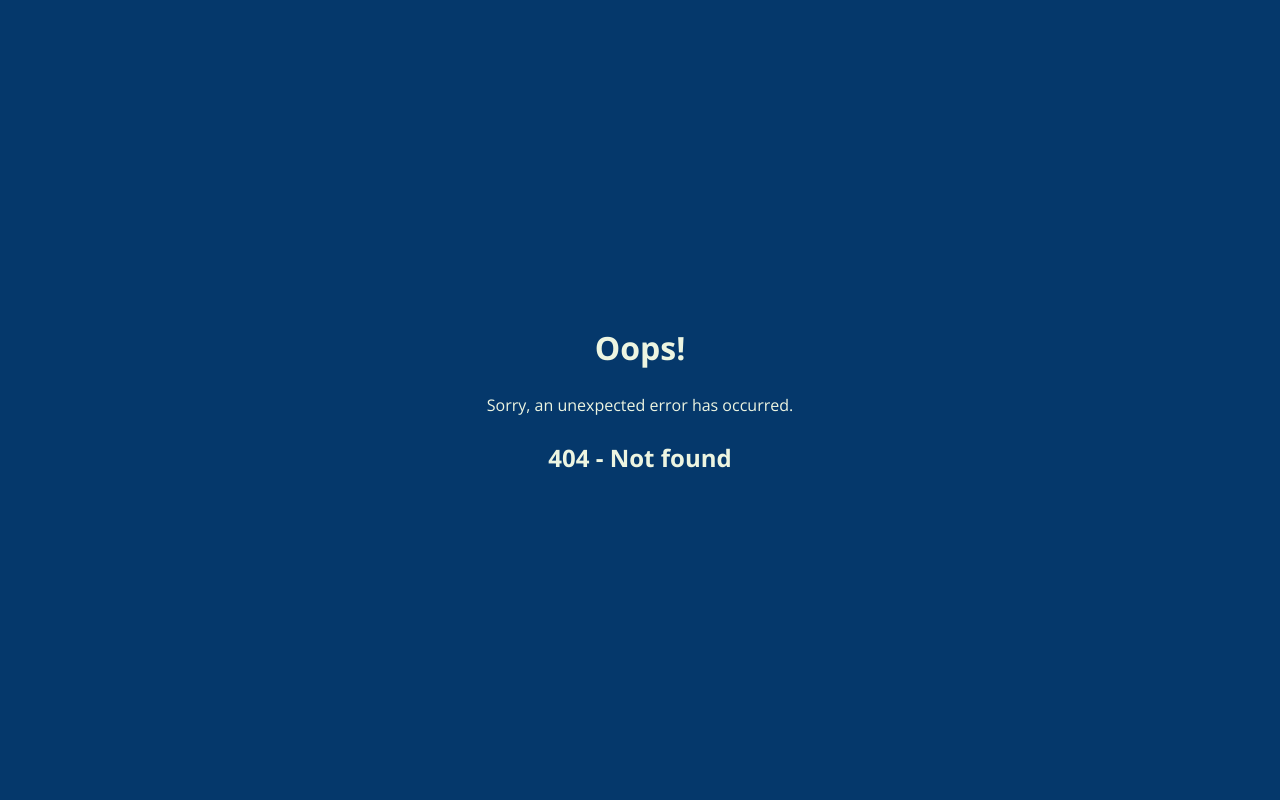
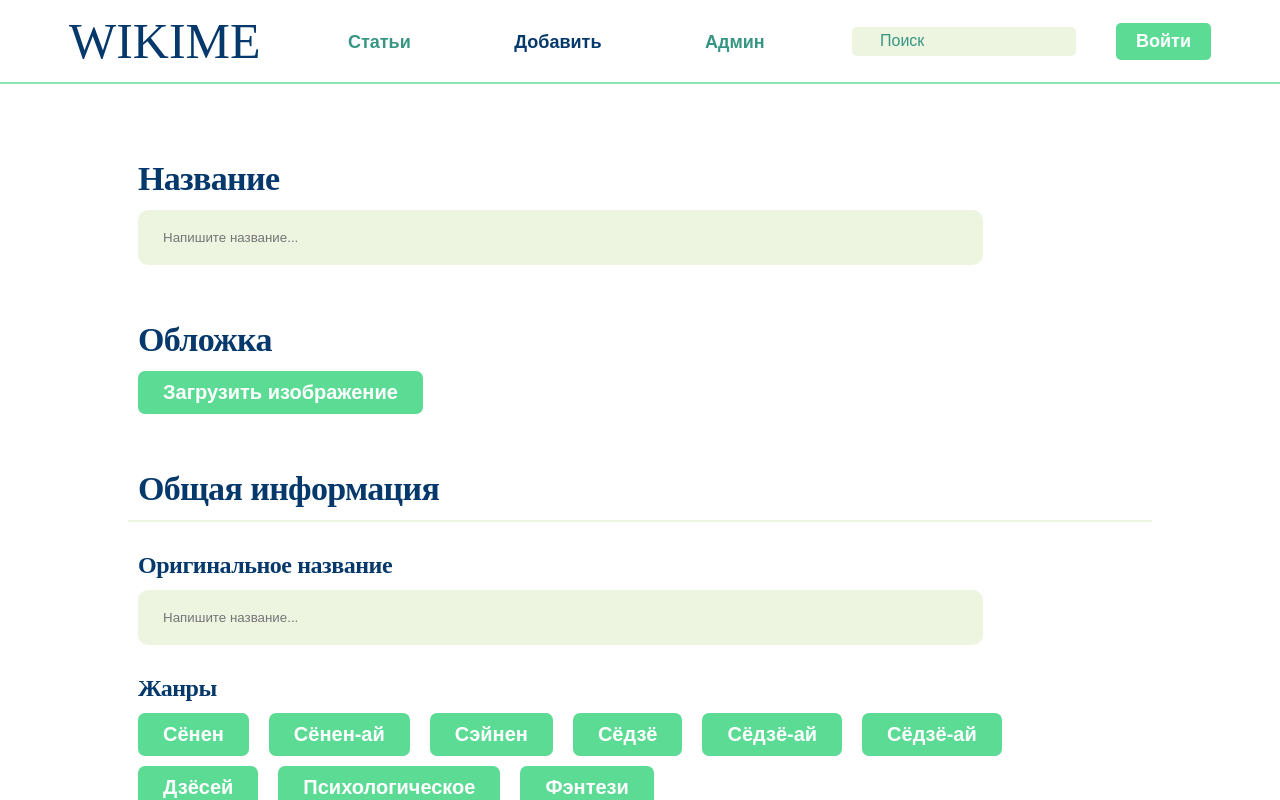
Before and after one commit to WikimeCorp/WikimeFrontend, a React (Create React App) app: page /add in a window 1280 px wide. Before the commit this address had no page. Shown: the top 800 px of the page. Built offline with nearby package versions, Linux system fonts and the light colour scheme; a web font is replaced by a local one.

Commit message:
app bar routing

```diff
--- a/src/App.tsx
+++ b/src/App.tsx
@@ -1,16 +1,20 @@
 import './styles/App.css';
-import ArticleTable from './components/ArticleTable';
-import Navbar from './components/UI/Navbar/Navbar';
-import ArticleList from './components/ArticleList';
 import List from './pages/List';
 import Article from './pages/Article';
 import { Route, Routes } from 'react-router-dom';
+import Navbar from './components/UI/Navbar/Navbar';
+import ErrorPage from './pages/ErrorPage';
+import Add from './pages/Add';
 
 const App = () => {
   return (
     <Routes>
-      <Route path='/' element={<List/>} />
-      <Route path='/article' element={<Article/>} />
+      <Route path='/' element={<Navbar/>}>
+        <Route index element={<List/>}/>
+        <Route path='article' element={<Article/>}/>
+        <Route path='add' element={<Add/>}/>
+        <Route path='*' element={<ErrorPage/>}/>
+      </Route>
     </Routes>
   );
 };
--- a/src/components/CardMedium.tsx
+++ b/src/components/CardMedium.tsx
@@ -4,12 +4,15 @@ import cl from "./CardMedium.module.css"
 import MainButton from "./UI/button/main/MainButton";
 import FavoriteButton from "./UI/button/favorite/FavouriteButton";
 import { IArticle } from "../models/IArticle"
+import { useNavigate } from "react-router-dom";
 
 interface CardMediumProps {
   article: IArticle;
 }
 
 const CardMedium: FC<CardMediumProps> = ({article}) => {
+
+    const navigate = useNavigate();
 
     return (
         <div className={cl.card}>
@@ -30,7 +33,7 @@ const CardMedium: FC<CardMediumProps> = ({article}) => {
                       <p>Рейтинг</p>
                       <span>4.7</span>
                     </div>
-                    <MainButton>Подробнее</MainButton>
+                    <MainButton onClick={() => navigate('/article')}>Подробнее</MainButton>
                   </div>
                 </div>
               </div>
--- a/src/components/CardSmall.tsx
+++ b/src/components/CardSmall.tsx
@@ -4,12 +4,16 @@ import cl from "./CardSmall.module.css";
 import FavoriteButton from "./UI/button/favorite/FavouriteButton";
 import MainButton from "./UI/button/main/MainButton";
 import { IArticle } from "../models/IArticle"
+import { useNavigate } from "react-router-dom";
 
 interface CardSmallProps {
     article: IArticle;
 }
 
 const CardSmall: FC<CardSmallProps> = ({article}) => {
+
+    const navigate = useNavigate();
+
     return (
         <div className={cl.card}>
             <div className={cl.art}>
@@ -18,7 +22,7 @@ const CardSmall: FC<CardSmallProps> = ({article}) => {
                 <p>4.7</p>
             </div>
             <h1>{article.title}</h1>
-            <MainButton>Подробнее</MainButton>
+            <MainButton onClick={() => navigate('/article')}>Подробнее</MainButton>
         </div>
     );
 };
--- a/src/components/UI/Navbar/Navbar.css
+++ b/src/components/UI/Navbar/Navbar.css
@@ -98,6 +98,9 @@
     font-family: 'Open Sans', sans-serif;
     font-weight: 700;
     font-size: 18px;
+}
+
+.not-active {
     color: #379683;
 }
 
@@ -105,7 +108,7 @@
     color: #8EE4AF
 }
 
-.links a:active {
+.active {
     color: #05386B;
 }
 
--- a/src/components/UI/Navbar/Navbar.tsx
+++ b/src/components/UI/Navbar/Navbar.tsx
@@ -1,3 +1,6 @@
+import { Link } from "react-router-dom";
+import { NavLink } from "react-router-dom";
+import { Outlet } from "react-router-dom";
 import MainButton from "../button/main/MainButton";
 import "./Navbar.css"
 
@@ -7,9 +10,9 @@ const Navbar = () => {
             <div className="content">
                 <p className="logo">WIKIME</p>
                 <div className="links">
-                    <a href="#">Статьи</a>
-                    <a href="#">Добавить</a>
-                    <a href="#">Админ</a>
+                    <NavLink to="/" className={({isActive}) => isActive ? 'active' : 'not-active'}>Статьи</NavLink>
+                    <NavLink to="/add" className={({isActive}) => isActive ? 'active' : 'not-active'}>Добавить</NavLink>
+                    <NavLink to="/admin" className={({isActive}) => isActive ? 'active' : 'not-active'}>Админ</NavLink>
                 </div>
                 <div className="contentR">
                     <form>
@@ -19,6 +22,7 @@ const Navbar = () => {
                 </div>
             </div>
             <hr className="line" />
+            <Outlet />
         </div>
     );
 };
--- a/src/index.tsx
+++ b/src/index.tsx
@@ -3,23 +3,21 @@ import App from './App';
 import "./styles/App.css"
 import { Provider } from 'react-redux';
 import { setupStore } from './store/store';
-import { createBrowserRouter, RouterProvider } from 'react-router-dom';
-import ErrorPage from './pages/ErrorPage';
+import { BrowserRouter } from 'react-router-dom';
+import { StrictMode } from 'react';
 // import reportWebVitals from './reportWebVitals';
 
 const store = setupStore();
-const router = createBrowserRouter([
-  {
-    path: "/",
-    element: <App />,
-    errorElement: <ErrorPage />
-  },
-]);
 
 ReactDOM.render(
-  <Provider store={store}>
-    <RouterProvider router={router} />
-  </Provider>,
+  <StrictMode>
+    <BrowserRouter>
+      <Provider store={store}>
+        <App />
+      </Provider>
+    </BrowserRouter>
+  </StrictMode>
+  ,
   document.getElementById('root') as HTMLElement
 );
 
--- a/src/pages/Add.tsx
+++ b/src/pages/Add.tsx
@@ -1,9 +1,10 @@
 import MainButton from "../components/UI/button/main/MainButton";
-import "../styles/Add.css"
+import "../styles/Add.css";
 
 const Add = () => {
     return (
-        <form className="Add-page">
+        <div className="Add-page">
+        <form className="add">
             <h1>Название</h1>
             <input type="text" placeholder="Напишите название..."/>
             <h1>Обложка</h1>
@@ -39,6 +40,7 @@ const Add = () => {
                 <button className="btn-save">Сохранить</button>
             </div>
         </form>
+        </div>
     );
 };
 
--- a/src/styles/Add.css
+++ b/src/styles/Add.css
@@ -1,8 +1,15 @@
 .Add-page {
     display: flex;
     flex-direction: column;
+    width: 100%;
+    align-items: center;
+}
 
-    width: 100%;
+.add {
+    display: flex;
+    flex-direction: column;
+    width: 80%;
+
     max-width: 1044px;
     margin: 20px 0;
     font-size: 20px;
@@ -14,7 +21,7 @@
     letter-spacing: -0.02em;
 }
 
-input {
+.add input {
     margin: 10px;
     margin-bottom: 0;
     padding: 20px 25px;
@@ -25,7 +32,7 @@ input {
     border-radius: 10px;
 }
 
-button {
+.add button {
     margin: 10px 10px 0 10px;
     padding: 10px 25px;
     max-width: max-content;
@@ -55,17 +62,28 @@ button {
     font-size: 24px;
 }
 
-hr {
+.add hr {
     margin-top: 10px;
     width: 100%;
     background-color: #EDF5E1;
     border: 1px solid #EDF5E1;
 }
 
-h1 {
+.add h1 {
     padding: 50px 10px 0 10px;
+    font-weight: 700;
+    font-size: 34px;
+    line-height: 46px;
+    letter-spacing: -0.02em;
+    color: #05386B;
 }
 
-h2 {
+.add h2 {
     padding: 25px 10px 0 10px;
+    font-weight: 700;
+    font-size: 24px;
+    line-height: 33px;
+
+    letter-spacing: -0.02em;
+    color: #05386B;
 }
--- a/src/styles/ErrorPage.css
+++ b/src/styles/ErrorPage.css
@@ -20,6 +20,10 @@
     align-items: center;
 }
 
-h1, h2 {
-    margin: 25px 0;
+.error-text h1 {
+    margin: 10px 0;
 }
+
+.error-text h2 {
+    margin: 30px 0;
+}
```
